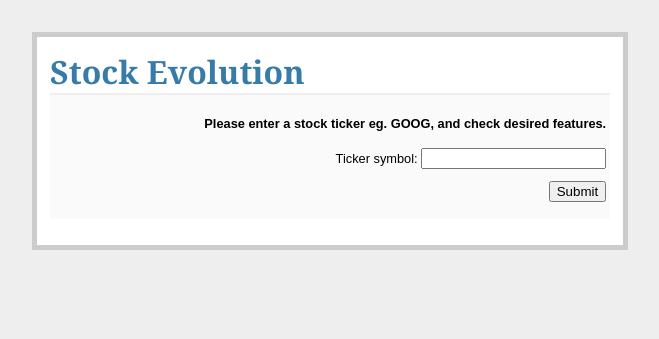
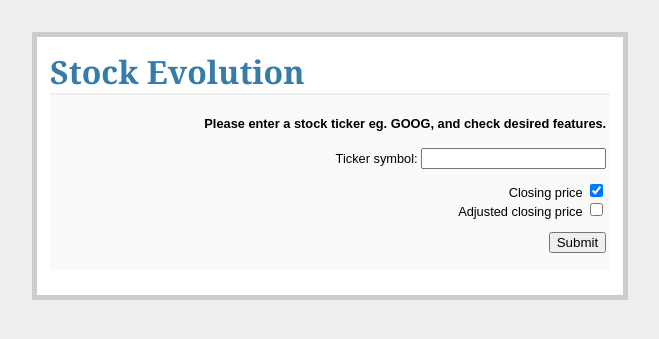
Before and after one commit to rarenaturew/stock-evolution, a Flask app: page /index in a window 1280 px wide. Shown: the top 339 px of the page, without its empty margins (310-969 px from the left). Run offline with Flask 2, Linux system fonts and the light colour scheme.

Commit message:
added in checkboxes

```diff
--- a/app.py
+++ b/app.py
@@ -11,15 +11,17 @@ from bokeh.embed import components
 from jinja2 import Template
 
 
-def plotDF(dataDF,StockName):
+def plotDF(dataDF,StockName,ShowFeatures):
   dataDF['Date'] = pd.to_datetime(dataDF['Date'])
-  x=dataDF['Date']
-  y=dataDF['Close']
   # select the tools we want
   TOOLS="pan,wheel_zoom,box_zoom,reset,save"
+  # set colors
+  colors=["blue","red"]
   # build our figures
   p = figure(tools=TOOLS, plot_width=650, plot_height=650,x_axis_type="datetime")
-  p.line(x, y, color="blue",line_width=2,alpha=0.5,legend=StockName+': '+'Close Price')
+  for i in range(len(ShowFeatures)):
+    p.line(dataDF['Date'], dataDF[ShowFeatures[i]], color=colors[i],\
+           line_width=1,alpha=0.5,legend=StockName+': '+ShowFeatures[i])
   p.title = 'Stock Evolution: ' + StockName
   p.legend.orientation = "top_right"
   p.grid.grid_line_alpha=0
@@ -34,6 +36,9 @@ def plotDF(dataDF,StockName):
   plots = {'Red': p}
 
   script, div = components(plots)
+  message=''
+  if len(ShowFeatures)==0:
+    message='Nothing to show here, because you did not choose any feature.'
   template = Template('''<!DOCTYPE html>
   <html lang="en">
     <head>
@@ -44,6 +49,7 @@ def plotDF(dataDF,StockName):
         <script type="text/javascript" src="http://cdn.pydata.org/bokeh/release/bokeh-0.9.0.min.js"></script>
         {{ script }}
     <h1>Stock Evolution for {{ stock_name }}</h1>
+    <h2>{{ message}}</h2>
   <form id='index' method='post' action='/' > <!-- action is the URL you want to move to next-->
    <p>
    <input type='submit' value='Back' /> <!-- value is the text that will appear on the button. -->
@@ -60,7 +66,7 @@ def plotDF(dataDF,StockName):
   ''')
   html_file = 'templates/embed_multiple.html'
   with open(html_file, 'w') as textfile:
-    textfile.write(template.render(script=script, div=div, stock_name=StockName))
+    textfile.write(template.render(script=script, div=div, stock_name=StockName,message=message))
 
 
 
@@ -76,6 +82,11 @@ def index():
     return render_template('index.html')
   else:
     StockName = request.form['stock_name'].upper()
+    ShowFeatures=[] # which features to show
+    if request.form.get('close_price',False):
+       ShowFeatures.append('Close')
+    if request.form.get('adj_close_price',False):
+       ShowFeatures.append('Adj. Close')
     today=datetime.date.today()
     first_day_of_current_month = today.replace(day=1)
     last_day_of_previous_month = first_day_of_current_month - datetime.timedelta(days=1)
@@ -86,7 +97,7 @@ def index():
       columnNames=r['dataset']['column_names']
       DFValues=r['dataset']['data']
       dataDF = pd.DataFrame(data=DFValues,columns=columnNames)
-      plotDF(dataDF,StockName)
+      plotDF(dataDF,StockName,ShowFeatures)
       return render_template('embed_multiple.html',stock_name=StockName)
     else:
       message = "Quandl can't find the stock ticker. Please check the spelling and try again."#r['quandl_error']['message']
--- a/templates/index.html
+++ b/templates/index.html
@@ -14,10 +14,15 @@ Please enter a stock ticker eg. GOOG, and check desired features.
    Ticker symbol: <input type='text' name='stock_name' />
    </p>
    <p>
+   Closing price <input type="checkbox" name="close_price" checked><br>
+   Adjusted closing price <input type="checkbox" name="adj_close_price">
+   </p>
+   <p>
    <input type='submit' value='Submit' /> <!-- value is the text that will appear on the button. -->
    </p>
 </form>
 
 
+
 </div>
 </div>
```
Also changed, not shown: templates/embed_multiple.html (+5 -4 lines), README.md.
